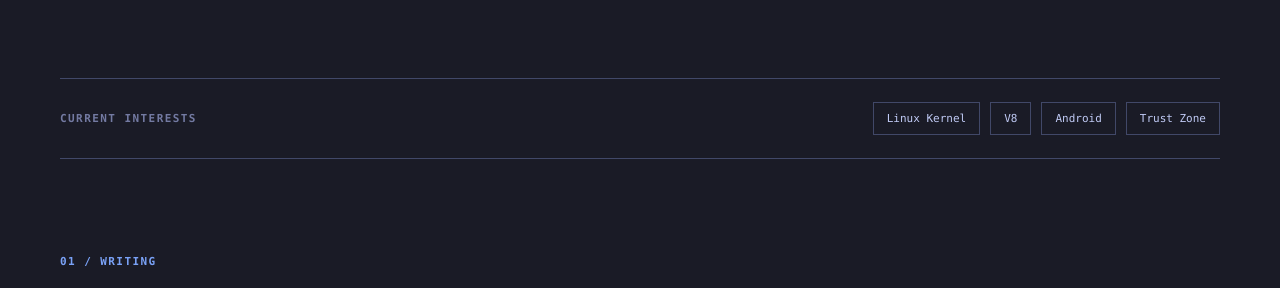
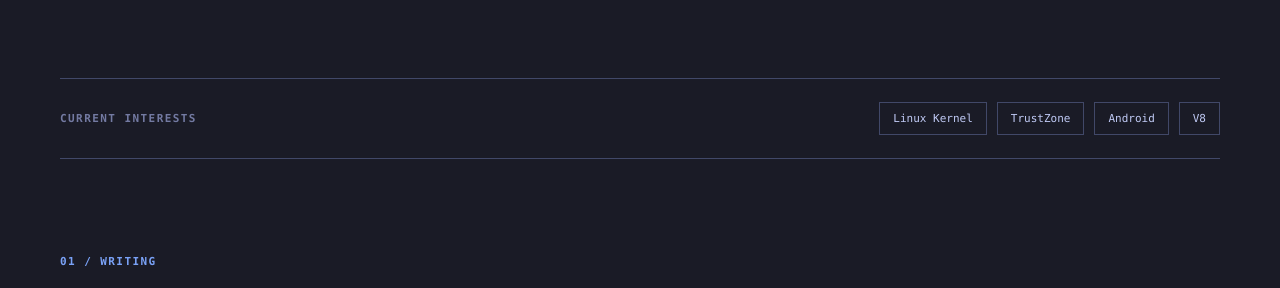
Before and after one commit to Igunis/igunis.github.io, a Jekyll site: the page built from index.html, in a window 1280 px wide. Shown: the part 606-894 px from the top of the page. Built offline with Jekyll 4.4.1, drawn with Linux system fonts in a browser that asks for light colours.

Commit message:
Modify: Interest align

```diff
--- a/index.html
+++ b/index.html
@@ -18,7 +18,7 @@ description: 보안과 시스템을 공부하며 남기는 기술 기록
   </div>
 </section>
 <!-- 관심 분야: 아래 span을 수정하거나 추가하세요. -->
-<section class="focus-strip" aria-label="관심 분야"><span class="strip-label">CURRENT INTERESTS</span><div class="focus-list"><span>Linux Kernel</span><span>V8</span><span>Android</span><span>Trust Zone</span></div></section>
+<section class="focus-strip" aria-label="관심 분야"><span class="strip-label">CURRENT INTERESTS</span><div class="focus-list"><span>Linux Kernel</span><span>TrustZone</span><span>Android</span><span>V8</span></div></section>
 <section class="section latest-section" aria-labelledby="latest-title">
   <div class="section-heading"><div><p class="section-kicker">01 / WRITING</p><h2 id="latest-title">최근 기록</h2></div><a class="text-link" href="{{ '/writing/' | relative_url }}">모든 글 보기 <span aria-hidden="true">↗</span></a></div>
   <div class="post-list">
```
